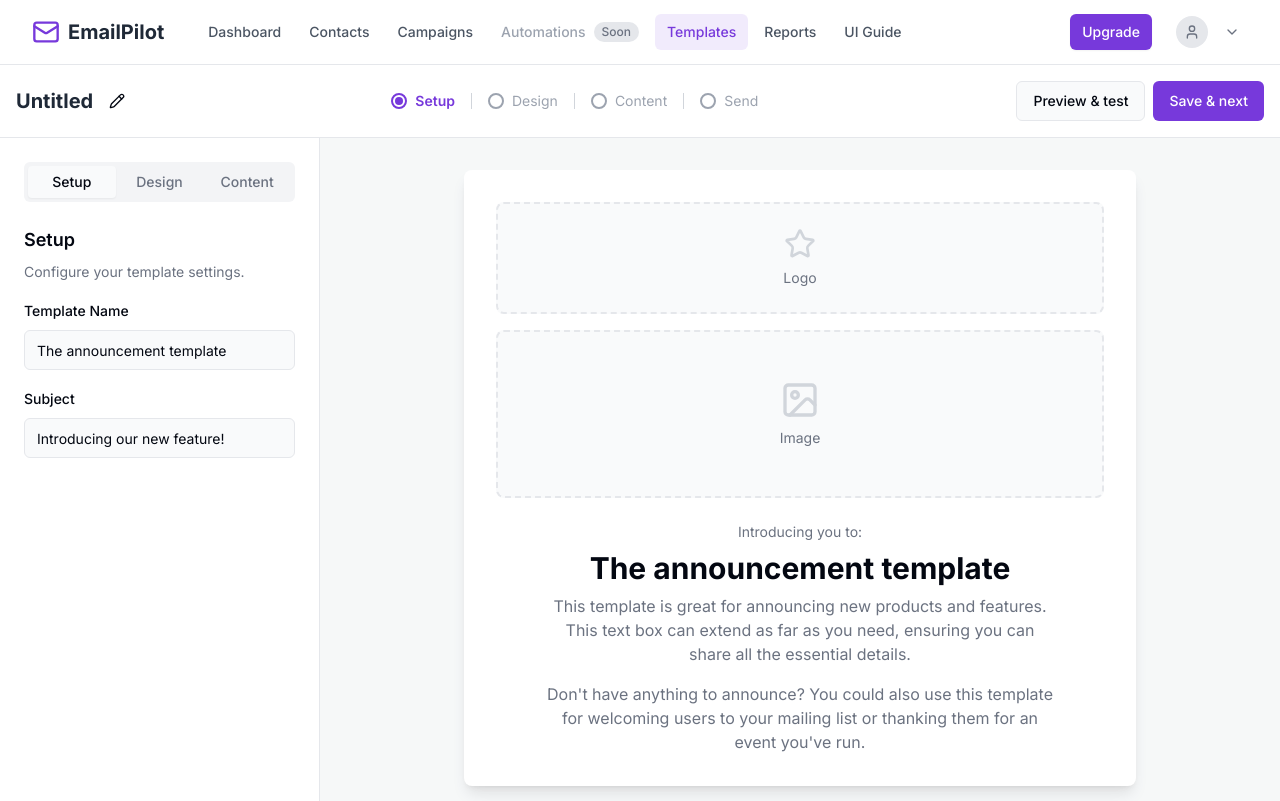
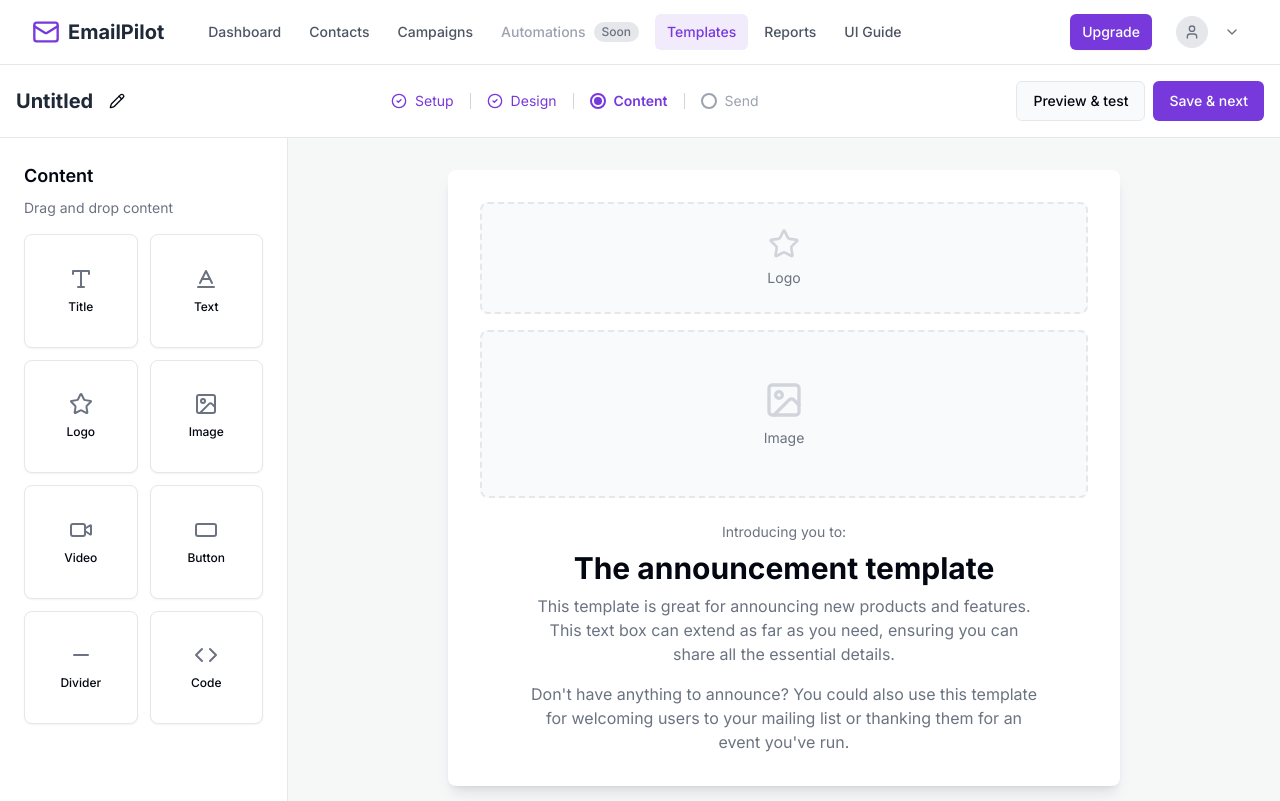
Before and after one commit to Balawi993/email-pilot-control-center, a React (Vite) app: page /templates/create in a window 1280 px wide. Built offline with nearby package versions, Linux system fonts and the light colour scheme; sample sign-in values are in the browser's storage.

Commit message:
Reverted to commit 35ef085353fb3fdd76281c08c866a3a78962b09d

```diff
--- a/src/pages/CreateTemplate.tsx
+++ b/src/pages/CreateTemplate.tsx
@@ -1,5 +1,4 @@
 
-import { useState, Fragment } from 'react';
 import { Button } from '@/components/ui/button';
 import { Card } from '@/components/ui/card';
 import { Separator } from '@/components/ui/separator';
@@ -15,10 +14,6 @@ import {
     Star,
     Pencil
 } from 'lucide-react';
-import { Tabs, TabsContent, TabsList, TabsTrigger } from "@/components/ui/tabs";
-import { Accordion, AccordionContent, AccordionItem, AccordionTrigger } from "@/components/ui/accordion";
-import { Input } from "@/components/ui/input";
-import { Label } from "@/components/ui/label";
 
 const contentBlocks = [
   { name: 'Title', icon: Type },
@@ -32,37 +27,30 @@ const contentBlocks = [
 ];
 
 const CreateTemplate = () => {
-    const [step, setStep] = useState('setup');
-    const STEPS = ['Setup', 'Design', 'Content', 'Send'];
-    const currentStepIndex = STEPS.findIndex(s => s.toLowerCase() === step);
-
-    const handleNext = () => {
-        const nextStepIndex = currentStepIndex + 1;
-        if (nextStepIndex < STEPS.length) {
-            setStep(STEPS[nextStepIndex].toLowerCase());
-        }
-    };
-
     // A simplified stepper component
     const Stepper = () => (
         <div className="hidden lg:flex items-center gap-2 text-sm text-gray-600">
-            {STEPS.map((s, index) => (
-                <Fragment key={s}>
-                    <div className={`flex items-center gap-2 transition-colors ${index === currentStepIndex ? 'font-semibold text-primary' : ''} ${index > currentStepIndex ? 'text-gray-400' : index < currentStepIndex ? 'text-primary' : 'text-gray-600'}`}>
-                        {index < currentStepIndex ? (
+            <div className="flex items-center gap-2 text-primary">
                 <CheckCircle2 className="h-4 w-4" />
-                        ) : index === currentStepIndex ? (
+                <span>Setup</span>
+            </div>
+            <Separator orientation="vertical" className="h-4 bg-gray-300 mx-2" />
+            <div className="flex items-center gap-2 text-primary">
+                <CheckCircle2 className="h-4 w-4" />
+                <span>Design</span>
+            </div>
+            <Separator orientation="vertical" className="h-4 bg-gray-300 mx-2" />
+            <div className="flex items-center gap-2 font-semibold text-primary">
                 <span className="w-4 h-4 rounded-full border-2 border-primary flex items-center justify-center">
                     <span className="w-2 h-2 rounded-full bg-primary"></span>
                 </span>
-                        ) : (
+                <span>Content</span>
+            </div>
+            <Separator orientation="vertical" className="h-4 bg-gray-300 mx-2" />
+                <div className="flex items-center gap-2 text-gray-400">
                     <span className="w-4 h-4 rounded-full border-2 border-gray-400"></span>
-                        )}
-                        <span>{s}</span>
+                <span>Send</span>
             </div>
-                    {index < STEPS.length - 1 && <Separator orientation="vertical" className="h-4 bg-gray-300 mx-2" />}
-                </Fragment>
-            ))}
         </div>
     );
 
@@ -81,53 +69,14 @@ const CreateTemplate = () => {
                 </div>
                 <div className="flex items-center gap-2">
                     <Button variant="outline">Preview & test</Button>
-                    <Button onClick={handleNext}>Save & next</Button>
+                    <Button>Save & next</Button>
                 </div>
             </header>
 
             {/* Main Content */}
             <div className="flex-1 flex overflow-hidden">
                 {/* Left Sidebar */}
-                <aside className="w-80 bg-white border-r p-6 overflow-y-auto shrink-0">
-                    <Tabs value={step} onValueChange={(value) => setStep(value)} className="w-full">
-                        <TabsList className="grid w-full grid-cols-3">
-                            <TabsTrigger value="setup">Setup</TabsTrigger>
-                            <TabsTrigger value="design">Design</TabsTrigger>
-                            <TabsTrigger value="content">Content</TabsTrigger>
-                        </TabsList>
-                        <TabsContent value="setup" className="mt-6">
-                            <h2 className="text-lg font-semibold mb-2">Setup</h2>
-                            <p className="text-sm text-muted-foreground mb-4">Configure your template settings.</p>
-                            <div className="space-y-4">
-                                <div className="space-y-2">
-                                    <Label htmlFor="template-name">Template Name</Label>
-                                    <Input id="template-name" defaultValue="The announcement template" />
-                                </div>
-                                <div className="space-y-2">
-                                    <Label htmlFor="subject">Subject</Label>
-                                    <Input id="subject" defaultValue="Introducing our new feature!" />
-                                </div>
-                            </div>
-                        </TabsContent>
-                        <TabsContent value="design" className="mt-6">
-                             <h2 className="text-lg font-semibold mb-2">Design</h2>
-                            <p className="text-sm text-muted-foreground mb-4">Customize the look and feel.</p>
-                             <Accordion type="single" collapsible className="w-full" defaultValue="item-1">
-                                <AccordionItem value="item-1">
-                                    <AccordionTrigger>Page Styles</AccordionTrigger>
-                                    <AccordionContent>
-                                        Here you can add controls for background color, content alignment, etc.
-                                    </AccordionContent>
-                                </AccordionItem>
-                                <AccordionItem value="item-2">
-                                    <AccordionTrigger>Typography</AccordionTrigger>
-                                    <AccordionContent>
-                                        Here you can add controls for default fonts, colors, and sizes.
-                                    </AccordionContent>
-                                </AccordionItem>
-                            </Accordion>
-                        </TabsContent>
-                        <TabsContent value="content" className="mt-6">
+                <aside className="w-72 bg-white border-r p-6 overflow-y-auto shrink-0">
                     <h2 className="text-lg font-semibold mb-2">Content</h2>
                     <p className="text-sm text-muted-foreground mb-4">Drag and drop content</p>
                     <div className="grid grid-cols-2 gap-3">
@@ -138,8 +87,6 @@ const CreateTemplate = () => {
                             </Card>
                         ))}
                     </div>
-                        </TabsContent>
-                    </Tabs>
                 </aside>
 
                 {/* Canvas */}
```
Lines whose indentation alone changed are shown as unchanged.
